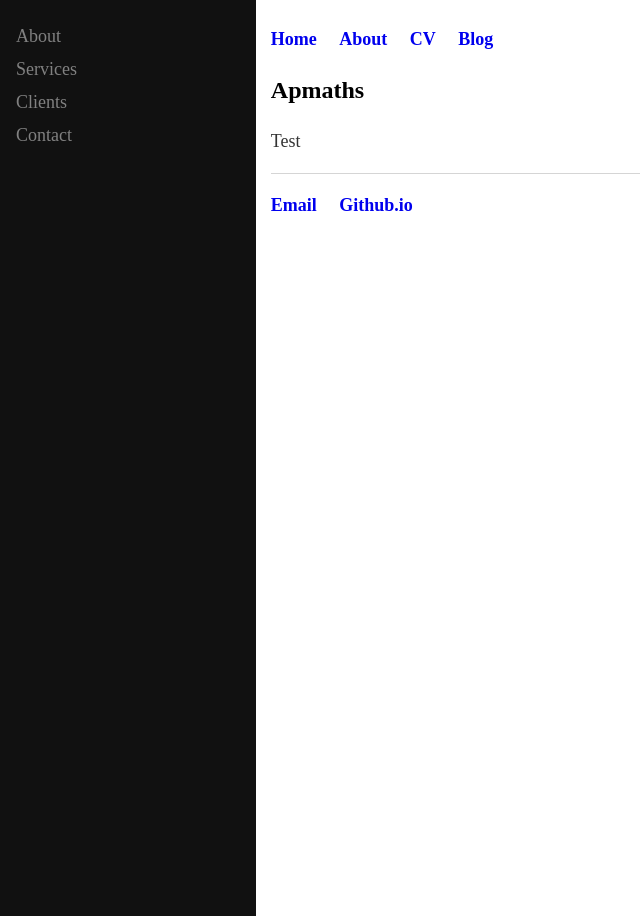
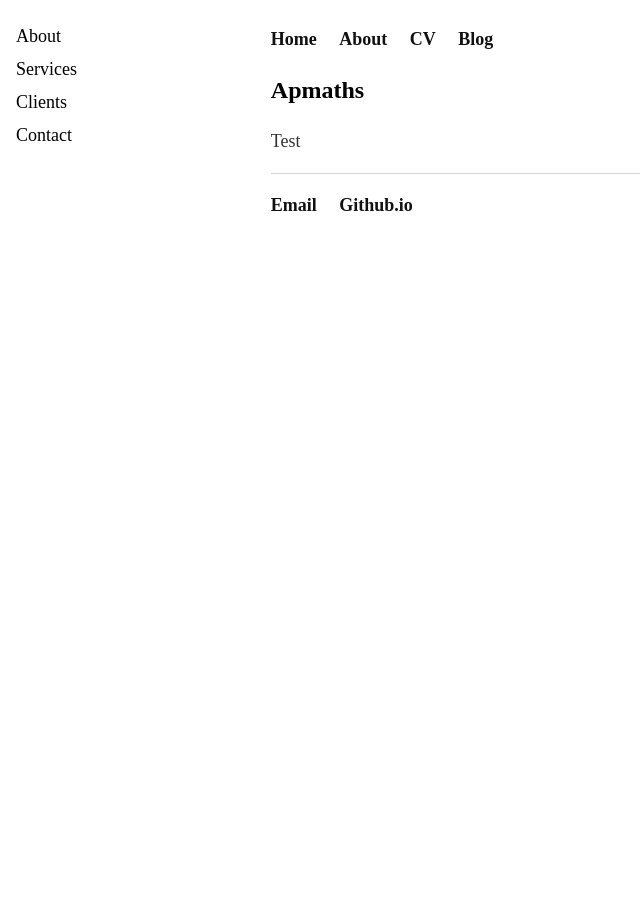
Before and after one commit to hoAngnaMPHan/apmaths.github.io, a Jekyll site: the page built from index.html, in a window 1280 px wide. Shown: the whole page, without its empty margins (0-640 px from the left). Built offline with Jekyll 4.4.1, drawn with Linux system fonts in a browser that asks for light colours.

Commit message:
Update style.css

```diff
--- a/css/style.css
+++ b/css/style.css
@@ -2,8 +2,8 @@ body {  font-family: 'Times New Roman', 'Times', 'serif';   min-height: 100vh; /
             display: flex;
             flex-direction: column;}
 
-a { text-decoration: none; color: #00099; }
-a:hover { text-decoration: underline; }
+a { text-decoration: none; color: #111111; }
+a:hover { text-decoration: none; color: #0033CC; }
 
 p, ul { font-size: 18px; line-height: 1.5; color: #333; }
 
@@ -18,17 +18,17 @@ h4 { font-size: 18px; }
   z-index: 1;
   top: 0;
   left: 0;
-  background-color: #111;
+  background-color: #FFFFFF;
   overflow-x: hidden;
   padding-top: 20px;}
 
 .sidenav a {   padding: 6px 8px 6px 16px;
   text-decoration: none;
   font-size: 18px;
-  color: #818181;
+  color: #000000;
   display: block; }
 
-.sidenav a:hover {  color: #f1f1f1;}
+.sidenav a:hover {  color: #363636;}
 
 .main {
   margin-left: 20%; /* Same as the width of the sidenav */
@@ -52,7 +52,7 @@ nav ul, footer ul { font-size: 18px; font-family: 'Times New Roman', 'Times', 's
 nav ul li, footer ul li { display: inline; margin-right: 18px; }
 
 
-footer { border-top: 1px solid #d5d5d5; font-size: 18px; }
+footer { border-top: 1px solid #d5d5d5; font-size: 14px; }
 
 /* Blog */
 ul.posts { margin: 20px auto 40px; font-size: 18px; }
```
